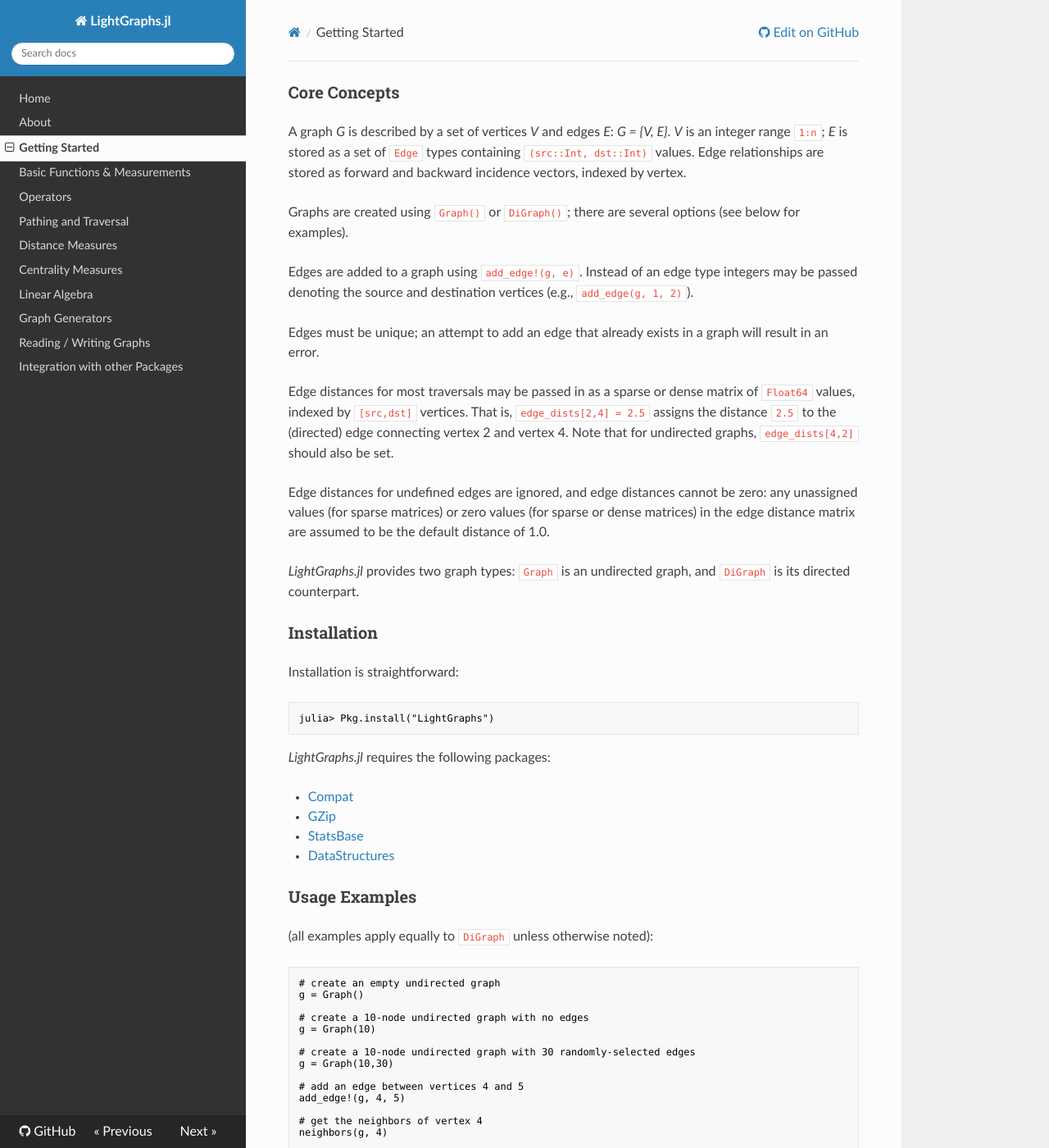
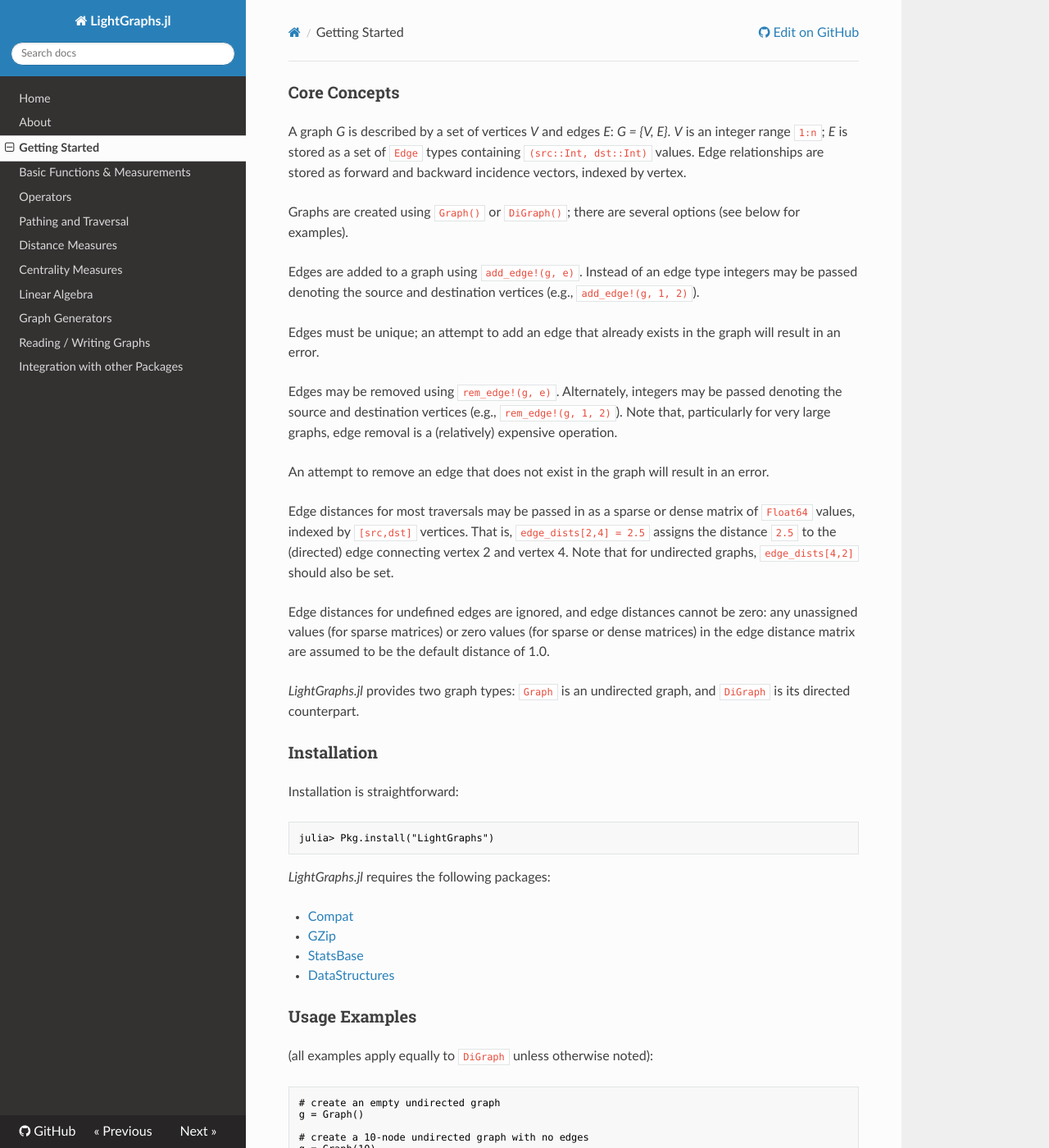
Before and after one commit to sbromberger/LightGraphs.jl, an MkDocs documentation site: the page built from doc/gettingstarted.md, in a window 1280 px wide and 1400 px high. Shown: the whole window at 82% size. Built offline with MkDocs 1.6.1, drawn with Linux system fonts in a browser that asks for light colours; nearby versions of some CDN libraries; old or Windows-style settings are respelled for this version of MkDocs; some of the changed text lies outside the part shown.

Commit message:
edge removal

```diff
--- a/doc/gettingstarted.md
+++ b/doc/gettingstarted.md
@@ -10,10 +10,18 @@
 
 Edges are added to a graph using `add_edge!(g, e)`. Instead of an edge type
 integers may be passed denoting the source and destination vertices (e.g.,
-`add_edge(g, 1, 2)`).
+`add_edge!(g, 1, 2)`).
 
-Edges must be unique; an attempt to add an edge that already exists in a graph
+Edges must be unique; an attempt to add an edge that already exists in the graph
 will result in an error.
+
+Edges may be removed using `rem_edge!(g, e)`. Alternately, integers may be passed
+denoting the source and destination vertices (e.g., `rem_edge!(g, 1, 2)`). Note
+that, particularly for very large graphs, edge removal is a (relatively)
+expensive operation.
+
+An attempt to remove an edge that does not exist in the graph will result in an
+error.
 
 Edge distances for most traversals may be passed in as a sparse or dense matrix
 of `Float64` values, indexed by `[src,dst]` vertices. That is, `edge_dists[2,4] = 2.5`
@@ -54,6 +62,9 @@
 # add an edge between vertices 4 and 5
 add_edge!(g, 4, 5)
 
+# remove an edge between vertices 9 and 10
+rem_edge!(g, 9, 10)
+
 # get the neighbors of vertex 4
 neighbors(g, 4)
 
```
Also changed, not shown: README.md (+4 -1 lines), 5 other files.
